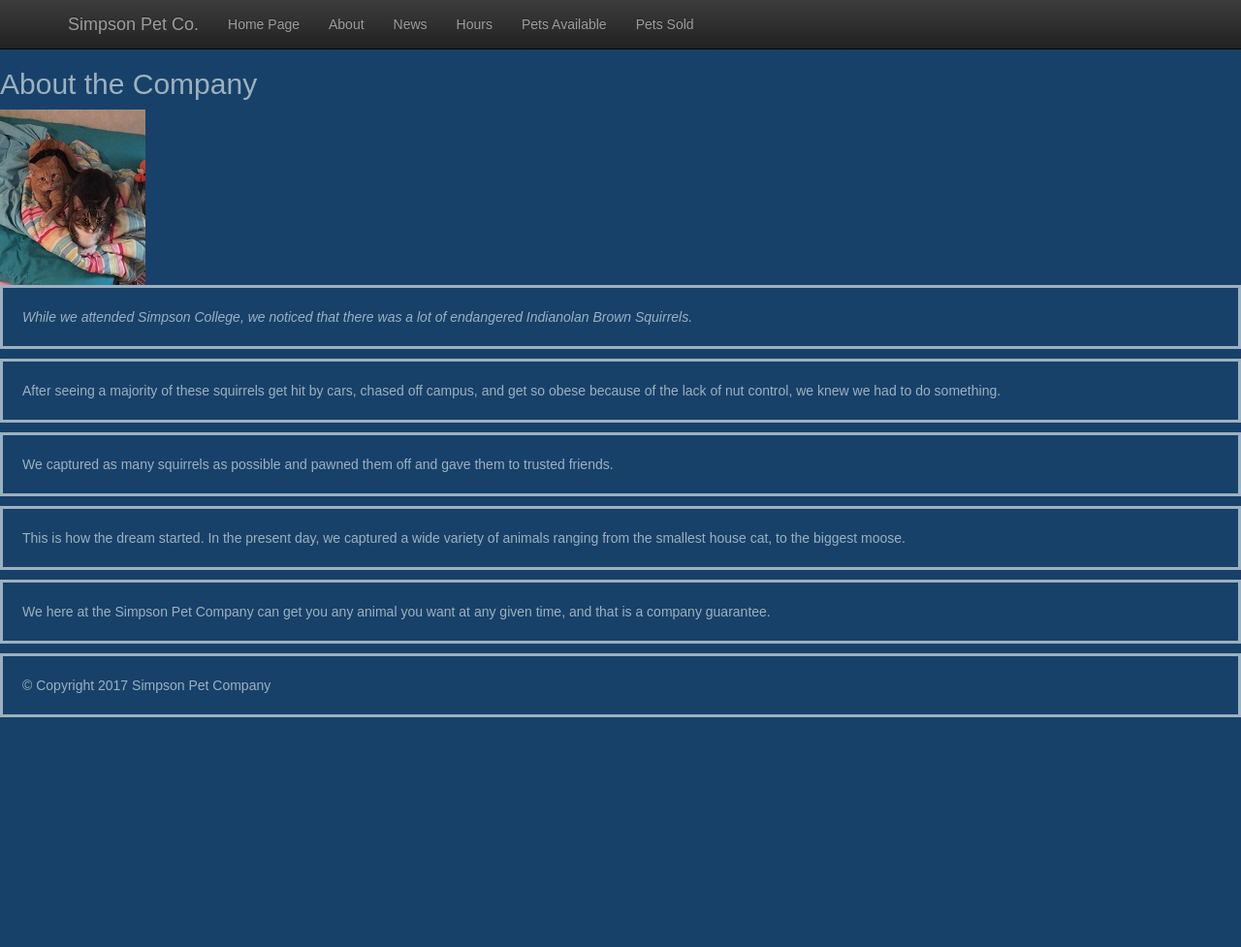
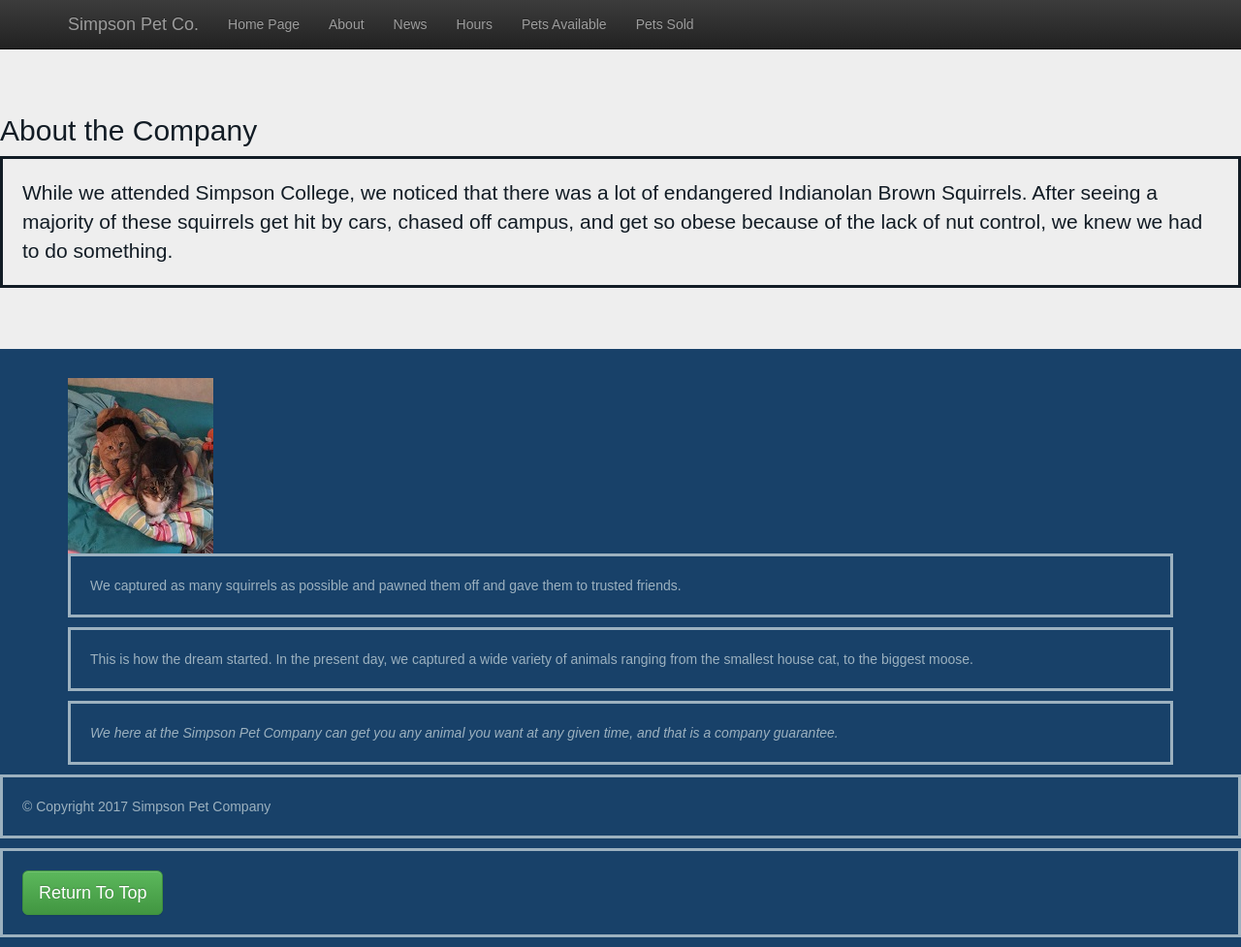
Before and after one commit to josieclarke/simpson_pet_company, a PHP site: page /about.html in a window 1280 px wide. Shown: the whole page at 97% size. Before the commit the page ends 740 px from the top, so only its background shows below. Run offline with PHP 8.4, Linux system fonts and the light colour scheme.

Commit message:
Added a butrtron and an alert. Also added a jumbotron and added coloumb spacing

```diff
--- a/public_html/about.html
+++ b/public_html/about.html
@@ -19,6 +19,7 @@
     <link rel="stylesheet" href="https://maxcdn.bootstrapcdn.com/bootstrap/3.3.7/css/bootstrap-theme.min.css">
 
     <link rel="stylesheet" href="custom.css">
+
     <link rel="stylesheet" type="text/css" href="css_drew_geisert_css.css">
 
     <title>Simpson Pet Company</title>
@@ -72,17 +73,25 @@
 
 
 <header class="below_menu_container">
+</header>
+    <div class="jumbotron">
+      <h2 class="odd">About the Company</h2>
+      <p class="even">While we attended Simpson College, we noticed that there was a lot of endangered Indianolan Brown Squirrels. After seeing a majority of these                         squirrels get hit by cars, chased off campus, and get so obese because of the lack of nut control, we knew we had to do something.</p>
+      </div>
 
-  <h2>About the Company</h2>
-</header>
+      <div class="container">
         <img src="img/Cats.jpg" alt="Cats" />
-  <p id="opening">While we attended Simpson College, we noticed that there was a lot of endangered Indianolan Brown Squirrels.</p>
-  <p>After seeing a majority of these squirrels get hit by cars, chased off campus, and get so obese because of the lack of nut control, we knew we had to do something.</p>
         <p>We captured as many squirrels as possible and pawned them off and gave them to trusted friends.</p>
         <p>This is how the dream started. In the present day, we captured a wide variety of animals ranging from the smallest house cat, to the biggest moose.</p>
-  <p>We here at the Simpson Pet Company can get you any animal you want at any given time, and that is a company guarantee.</p>
+        <p id="opening">We here at the Simpson Pet Company can get you any animal you want at any given time, and that is a company guarantee.</p>
+      </div>
 <footer>
     <p>&copy; Copyright 2017 Simpson Pet Company</p>
+    <p>
+        <button type="button" class="btn btn-lg btn-success"> Return To Top
+        </button>
+    </p>
+
 </footer>
 </body>
 
--- a/public_html/css_drew_geisert_css.css
+++ b/public_html/css_drew_geisert_css.css
@@ -49,21 +49,21 @@ nav li a {
 
 .odd {
 
-    background-color: transparent;
-    color: #9cb1bf;
+    color: #121c25;
 
     }
 
 .even {
 
-    background-color: #2d587b;
-    color: #9cb1bf;
+    background-color: transparent;
+    color: #121C25;
+    border-color: #121c25
 
     }
 
 h2 {
 
-    color: #9cb1bf
+    color: #9cb1bf;
 
     }
 
@@ -82,3 +82,8 @@ table {
     border-color: #9bc1bf;
 
 }
+
+.btn-success {
+
+    background-image: linear-gradient, #5cb85c;
+}
```
Also changed, not shown: public_html/hours_directions.html (+14 -6 lines), public_html/index.html (+8 -1 lines), public_html/news.html (+7 -0 lines), public_html/pets_avaliable.html (+13 -1 lines), public_html/pets_sold.html (+6 -1 lines). Lines whose indentation alone changed are shown as unchanged.
